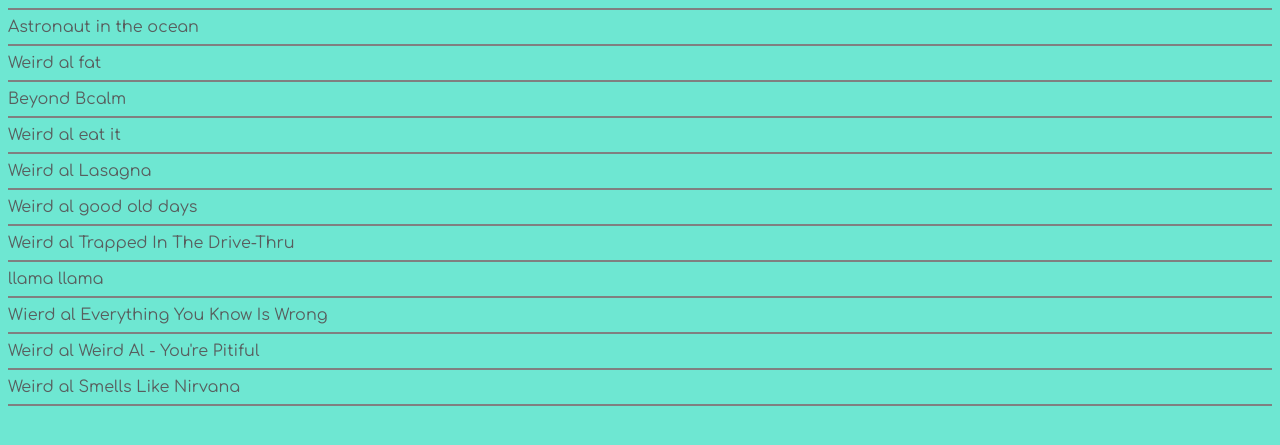
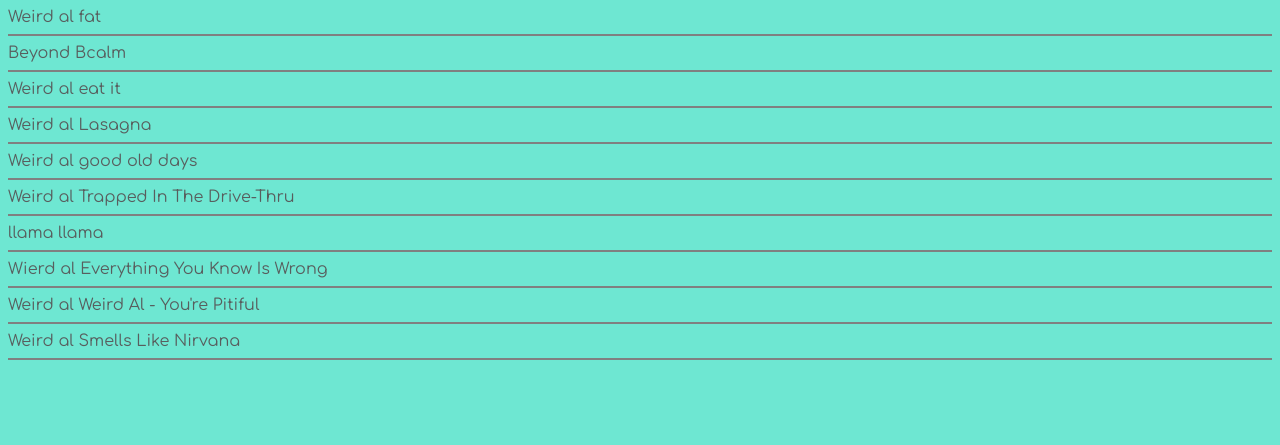
Before and after one commit to vedanthsuresh/Music4free, a plain HTML site: page index.html in a window 1280 px wide. Shown: the top 445 px of the page. Drawn offline with Linux system fonts and the light colour scheme.

Commit message:
Update index.html

```diff
--- a/index.html
+++ b/index.html
@@ -13,11 +13,6 @@
         <link rel="stylesheet" href="styles.css">
     </head>
     <body>
-        <hr noshade>
-        <a rel="stylesheet"
-        href="https://www.youtube.com/watch?v=SleHjrGgzjw&ab_channel=KIDZBOPKids-Topic">
-        Astronaut in the ocean</a>
-        <hr noshade>
         <a rel="stylesheet"
          href="https://www.youtube.com/watch?v=t2mU6USTBRE&ab_channel=alyankovicVEVO">
          Weird al fat</a>
```
